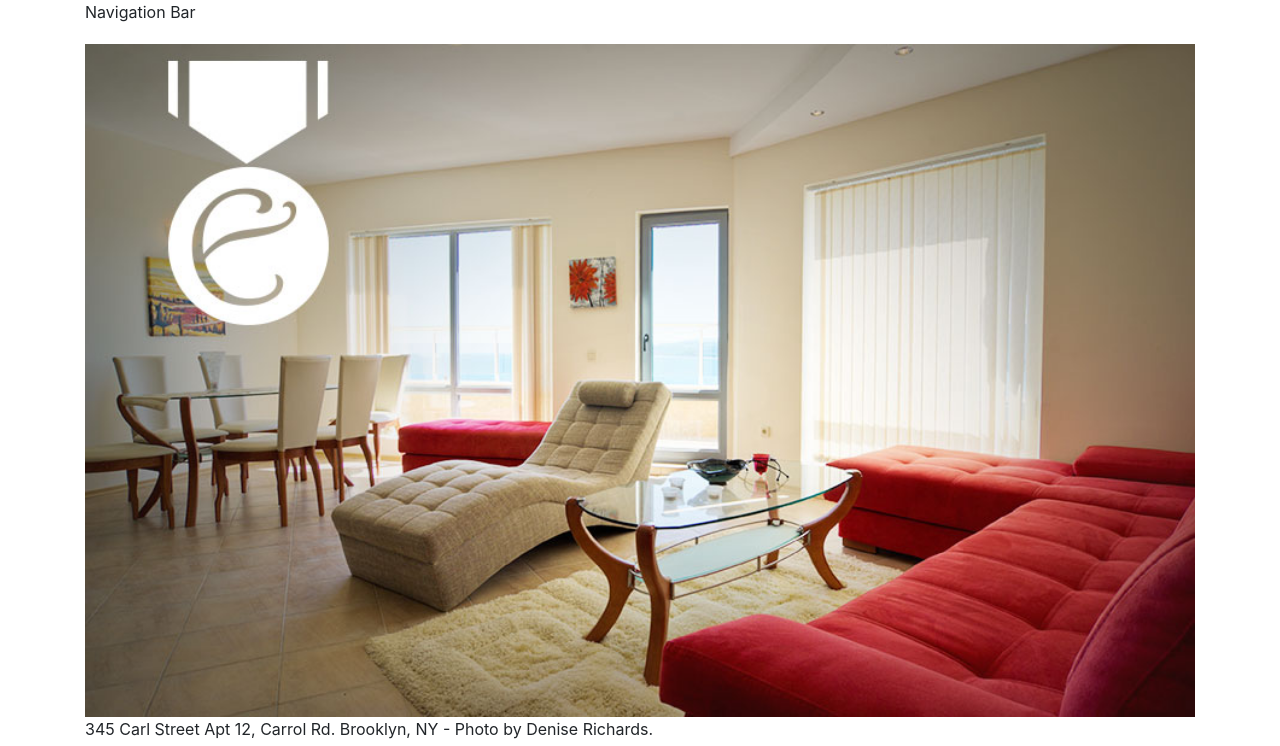
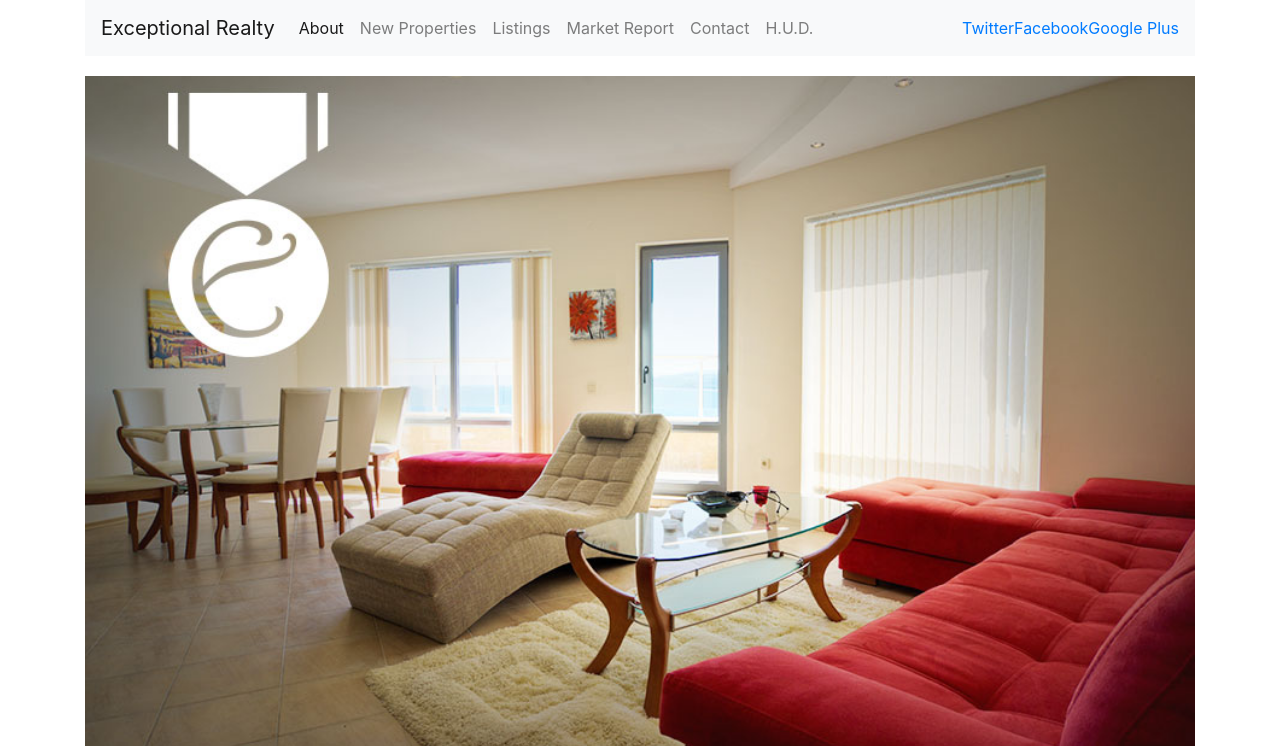
Before and after one commit to ellefaraday/exceptional-realty-bootstrapped, a plain HTML site: page index.html in a window 1280 px wide. Shown: the top 746 px of the page. Drawn offline with nearby package versions, Linux system fonts and the light colour scheme.

Commit message:
navbar finished

```diff
--- a/index.html
+++ b/index.html
@@ -14,7 +14,46 @@
   <div class="container">
     <div class="row">
       <div class="col-sm-12">
-        Navigation Bar
+        <nav class="navbar navbar-expand-lg navbar-light bg-light">
+          <a class="navbar-brand" href="#">Exceptional Realty</a>
+          <button class="navbar-toggler" type="button" data-toggle="collapse" data-target="#navbarSupportedContent" aria-controls="navbarSupportedContent" aria-expanded="false" aria-label="Toggle navigation">
+            <span class="navbar-toggler-icon"></span>
+          </button>
+
+          <div class="collapse navbar-collapse" id="navbarSupportedContent">
+            <ul class="navbar-nav mr-auto">
+              <li class="nav-item active">
+                <a class="nav-link" href="#">About<span class="sr-only">(current)</span></a>
+              </li>
+              <li class="nav-item">
+                <a class="nav-link" href="#">New Properties</a>
+              </li>
+              <li class="nav-item">
+                <a class="nav-link" href="#">Listings</a>
+              </li>
+              <li class="nav-item">
+                <a class="nav-link" href="#">Market Report</a>
+              </li>
+              <li class="nav-item">
+                <a class="nav-link" href="#">Contact</a>
+              </li>
+              <li class="nav-item">
+                <a class="nav-link" href="#" target="_blank">H.U.D.</a>
+              </li>
+            </ul>
+
+            <ul class="nav navbar-nav navbar-right">
+              <li>
+                <a class="twit" href="#" title="Twitter">Twitter </a>
+              </li>
+              <li>
+                <a class="fbook" href="#" title="Facebook">Facebook </a>
+              </li>
+              <li>
+                <a class="gplus" href="#" title="Google Plus">Google Plus </a>
+              </li>
+          </div>
+        </nav>
       </div>
      </div>
 
```
